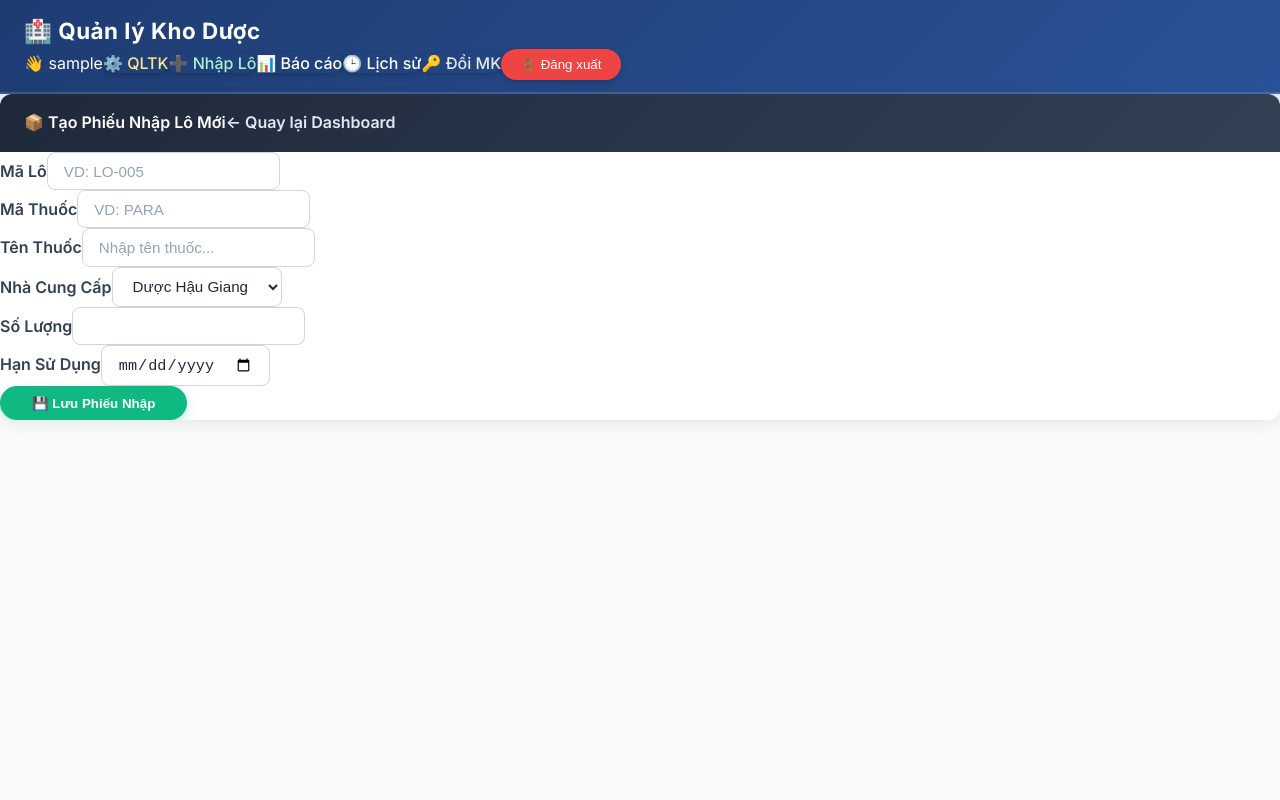
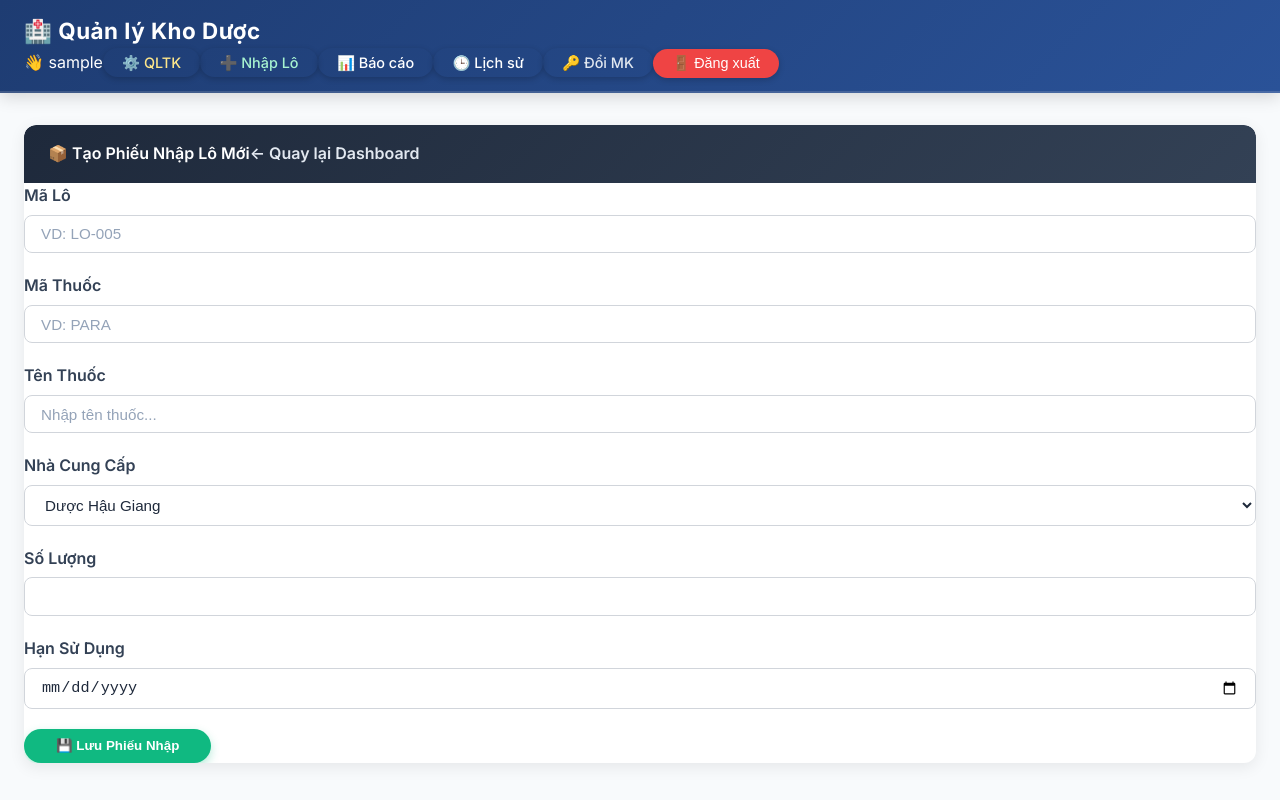
Before and after one commit to ThienSon-H/B2205909_CT518_QuanLyKhoDuoc, a React (Vite) app in the folder client/: page /nhap-lo in a window 1280 px wide. Built offline with nearby package versions, Linux system fonts and the light colour scheme; sample sign-in values are in the browser's storage.

Commit message:
Chỉnh sửa giao diện.

```diff
--- a/client/src/index.css
+++ b/client/src/index.css
@@ -370,3 +370,92 @@ label {
 .table-custom strong {
   color: #1e293b;
 }
+
+/* ---------- Page Layout ---------- */
+.page-wrapper {
+  max-width: 1400px;
+  margin: 0 auto;
+  padding: 2rem 1.5rem;
+}
+
+@media (max-width: 768px) {
+  .page-wrapper {
+    padding: 1rem;
+  }
+}
+
+/* ---------- Navbar adjustments ---------- */
+.navbar-custom .container-fluid {
+  max-width: 1400px;
+  margin: 0 auto;
+}
+
+.navbar-custom .nav-buttons {
+  display: flex;
+  gap: 0.5rem;
+  align-items: center;
+}
+
+/* ---------- Card header border-radius fix ---------- */
+.card-custom .card-header {
+  border-radius: var(--border-radius) var(--border-radius) 0 0;
+}
+
+/* ---------- Form groups spacing ---------- */
+.form-control-custom,
+.form-select-custom {
+  margin-bottom: 0.25rem;
+}
+
+/* ---------- Table responsive padding ---------- */
+.table-custom th:first-child,
+.table-custom td:first-child {
+  padding-left: 1.5rem;
+}
+.table-custom th:last-child,
+.table-custom td:last-child {
+  padding-right: 1.5rem;
+}
+
+/* ---------- Dashboard header responsive ---------- */
+.dashboard-header {
+  flex-wrap: wrap;
+  gap: 1rem;
+}
+
+/* ---------- Auth card fix ---------- */
+.auth-card {
+  margin: 1rem;
+}
+
+/* ---------- Buttons in navbar padding ---------- */
+.navbar-custom .btn {
+  padding: 0.4rem 1.2rem;
+  font-size: 0.9rem;
+}
+
+/* ---------- Chuẩn hóa form-group ---------- */
+.form-group-custom {
+  margin-bottom: 1.25rem;
+}
+
+.form-group-custom .form-label {
+  display: block;
+  margin-bottom: 0.4rem;
+  font-weight: 600;
+  color: #334155;
+}
+
+.form-group-custom .form-control-custom,
+.form-group-custom .form-select-custom {
+  width: 100%;
+  padding-left: 1rem;       /* Căn trái cố định */
+  padding-right: 1rem;
+  margin-bottom: 0;
+}
+
+/* Loại bỏ margin lệch do row g-4 */
+.form-group-custom.row {
+  margin-left: 0;
+  margin-right: 0;
+}
--- a/client/src/pages/BaoCaoPage.jsx
+++ b/client/src/pages/BaoCaoPage.jsx
@@ -26,7 +26,7 @@ function BaoCaoPage() {
   );
 
   return (
-    <div className="container-fluid py-4 px-3 px-md-4 fade-in">
+    <div className="page-wrapper fade-in">
       <div className="dashboard-header">
         <h2 className="text-primary fw-bold mb-0">📋 Báo cáo tổng tồn kho theo thuốc</h2>
         <Link to="/" className="btn btn-outline-primary-custom">
--- a/client/src/pages/ChangePasswordPage.jsx
+++ b/client/src/pages/ChangePasswordPage.jsx
@@ -57,7 +57,7 @@ function ChangePasswordPage() {
   };
 
   return (
-    <div className="container py-4 fade-in">
+    <div className="page-wrapper fade-in">
       <div className="row justify-content-center">
         <div className="col-md-6 col-lg-5">
           <div className="card-custom">
@@ -68,7 +68,7 @@ function ChangePasswordPage() {
               {message && <div className="alert alert-success alert-custom">{message}</div>}
               {error && <div className="alert alert-danger alert-custom">{error}</div>}
               <form onSubmit={handleSubmit}>
-                <div className="mb-3">
+                <div className="form-group-custom">
                   <label className="form-label fw-semibold">Mật khẩu cũ</label>
                   <input
                     type="password"
@@ -78,7 +78,7 @@ function ChangePasswordPage() {
                     required
                   />
                 </div>
-                <div className="mb-3">
+                <div className="form-group-custom">
                   <label className="form-label fw-semibold">Mật khẩu mới</label>
                   <input
                     type="password"
@@ -89,7 +89,7 @@ function ChangePasswordPage() {
                   />
                   <small className="text-muted">Ít nhất 8 ký tự, bao gồm 1 ký tự đặc biệt</small>
                 </div>
-                <div className="mb-3">
+                <div className="form-group-custom">
                   <label className="form-label fw-semibold">Xác nhận mật khẩu mới</label>
                   <input
                     type="password"
--- a/client/src/pages/DashboardPage.jsx
+++ b/client/src/pages/DashboardPage.jsx
@@ -53,7 +53,7 @@ function DashboardPage() {
   };
 
   return (
-    <div className="container-fluid py-4 px-3 px-md-4 fade-in">
+    <div className="page-wrapper fade-in">
       <div className="dashboard-header">
         <h2 className="text-primary fw-bold mb-0">📊 Bảng Tồn Kho Dược Phẩm</h2>
         <Link to="/nhap-lo" className="btn btn-success-custom">
--- a/client/src/pages/LichSuPage.jsx
+++ b/client/src/pages/LichSuPage.jsx
@@ -26,7 +26,7 @@ function LichSuPage() {
   );
 
   return (
-    <div className="container-fluid py-4 px-3 px-md-4 fade-in">
+    <div className="page-wrapper fade-in">
       <div className="dashboard-header">
         <h2 className="text-primary fw-bold mb-0">📜 Lịch sử Nhập / Xuất Kho</h2>
         <Link to="/" className="btn btn-outline-primary-custom">
--- a/client/src/pages/LoginPage.jsx
+++ b/client/src/pages/LoginPage.jsx
@@ -42,7 +42,7 @@ function LoginPage() {
         <div className="p-4">
           {error && <div className="alert alert-danger alert-custom">{error}</div>}
           <form onSubmit={handleSubmit}>
-            <div className="mb-3">
+            <div className="form-group-custom">
               <label className="form-label fw-semibold">Tên đăng nhập</label>
               <input
                 type="text"
@@ -52,7 +52,7 @@ function LoginPage() {
                 required
               />
             </div>
-            <div className="mb-3">
+            <div className="form-group-custom">
               <label className="form-label fw-semibold">Mật khẩu</label>
               <input
                 type="password"
--- a/client/src/pages/NhapLoPage.jsx
+++ b/client/src/pages/NhapLoPage.jsx
@@ -16,7 +16,7 @@ function NhapLoPage() {
     maNcc: 'DHG',
     soLuong: '',
     hanSuDung: '',
-    nguoiThucHien: user?.username || '' // khởi tạo sẵn
+    nguoiThucHien: user?.username || ''
   });
 
   const handleSubmit = async (e) => {
@@ -25,7 +25,7 @@ function NhapLoPage() {
     try {
       const payload = {
         ...form,
-        nguoiThucHien: user?.username // đảm bảo gửi kèm username
+        nguoiThucHien: user?.username
       };
       const res = await axios.post(IMPORT_URL, payload);
       if (res.data.message.includes('LỖI')) alert(res.data.message);
@@ -41,7 +41,7 @@ function NhapLoPage() {
   };
 
   return (
-    <div className="container py-4 fade-in">
+    <div className="page-wrapper fade-in">
       <div className="row justify-content-center">
         <div className="col-lg-8">
           <div className="card-custom">
@@ -52,55 +52,87 @@ function NhapLoPage() {
               </Link>
             </div>
             <div className="card-body p-4">
-              <form onSubmit={handleSubmit} className="row g-4">
+              <form onSubmit={handleSubmit}>
+                <div className="row g-4">
                   <div className="col-md-6">
-                  <label className="form-label fw-semibold">Mã Lô</label>
-                  <input className="form-control-custom w-100" placeholder="VD: LO-005"
+                    <div className="form-group-custom">
+                      <label className="form-label">Mã Lô</label>
+                      <input
+                        className="form-control-custom w-100"
+                        placeholder="VD: LO-005"
                         value={form.maLo}
                         onChange={e => setForm({...form, maLo: e.target.value.toUpperCase()})}
-                    required />
+                        required
+                      />
+                    </div>
                   </div>
                   <div className="col-md-6">
-                  <label className="form-label fw-semibold">Mã Thuốc</label>
-                  <input className="form-control-custom w-100" placeholder="VD: PARA"
+                    <div className="form-group-custom">
+                      <label className="form-label">Mã Thuốc</label>
+                      <input
+                        className="form-control-custom w-100"
+                        placeholder="VD: PARA"
                         value={form.maThuoc}
                         onChange={e => setForm({...form, maThuoc: e.target.value.toUpperCase()})}
-                    required />
+                        required
+                      />
+                    </div>
                   </div>
                   <div className="col-md-6">
-                  <label className="form-label fw-semibold">Tên Thuốc</label>
-                  <input className="form-control-custom w-100" placeholder="Nhập tên thuốc..."
+                    <div className="form-group-custom">
+                      <label className="form-label">Tên Thuốc</label>
+                      <input
+                        className="form-control-custom w-100"
+                        placeholder="Nhập tên thuốc..."
                         value={form.tenThuoc}
                         onChange={e => setForm({...form, tenThuoc: e.target.value})}
-                    required />
+                        required
+                      />
+                    </div>
                   </div>
                   <div className="col-md-6">
-                  <label className="form-label fw-semibold">Nhà Cung Cấp</label>
-                  <select className="form-select-custom w-100"
+                    <div className="form-group-custom">
+                      <label className="form-label">Nhà Cung Cấp</label>
+                      <select
+                        className="form-select-custom w-100"
                         value={form.maNcc}
-                    onChange={e => setForm({...form, maNcc: e.target.value})}>
+                        onChange={e => setForm({...form, maNcc: e.target.value})}
+                      >
                         <option value="DHG">Dược Hậu Giang</option>
                         <option value="SANOFI">Sanofi Việt Nam</option>
                       </select>
                     </div>
+                  </div>
                   <div className="col-md-4">
-                  <label className="form-label fw-semibold">Số Lượng</label>
-                  <input type="number" className="form-control-custom w-100" min="1"
+                    <div className="form-group-custom">
+                      <label className="form-label">Số Lượng</label>
+                      <input
+                        type="number"
+                        className="form-control-custom w-100"
+                        min="1"
                         value={form.soLuong}
                         onChange={e => setForm({...form, soLuong: parseInt(e.target.value) || ''})}
-                    required />
+                        required
+                      />
+                    </div>
                   </div>
                   <div className="col-md-4">
-                  <label className="form-label fw-semibold">Hạn Sử Dụng</label>
-                  <input type="date" className="form-control-custom w-100"
+                    <div className="form-group-custom">
+                      <label className="form-label">Hạn Sử Dụng</label>
+                      <input
+                        type="date"
+                        className="form-control-custom w-100"
                         value={form.hanSuDung}
                         onChange={e => setForm({...form, hanSuDung: e.target.value})}
-                    required />
+                        required
+                      />
+                    </div>
                   </div>
                   <div className="col-12 d-flex justify-content-end mt-3">
                     <button type="submit" className="btn btn-success-custom px-5" disabled={isSubmitting}>
                       {isSubmitting ? '⏳ Đang xử lý...' : '💾 Lưu Phiếu Nhập'}
                     </button>
+                  </div>
                 </div>
               </form>
             </div>
--- a/client/src/pages/RegisterPage.jsx
+++ b/client/src/pages/RegisterPage.jsx
@@ -67,7 +67,7 @@ function RegisterPage() {
           {message && <div className="alert alert-success alert-custom">{message}</div>}
           {error && <div className="alert alert-danger alert-custom">{error}</div>}
           <form onSubmit={handleSubmit}>
-            <div className="mb-3">
+            <div className="form-group-custom">
               <label className="form-label fw-semibold">Tên đăng nhập</label>
               <input
                 type="text"
@@ -78,7 +78,7 @@ function RegisterPage() {
               />
               <small className="text-muted"><br />Ít nhất 5 ký tự, chỉ chữ và số</small>
             </div>
-            <div className="mb-3">
+            <div className="form-group-custom">
               <label className="form-label fw-semibold">Mật khẩu</label>
               <input
                 type="password"
@@ -89,7 +89,7 @@ function RegisterPage() {
               />
               <small className="text-muted"><br />Ít nhất 8 ký tự, bao gồm 1 ký tự đặc biệt</small>
             </div>
-            <div className="mb-3">
+            <div className="form-group-custom">
               <label className="form-label fw-semibold">Xác nhận mật khẩu</label>
               <input
                 type="password"
```
Also changed, not shown: client/src/App.jsx (+8 -24 lines), 17 other files (tests, documents, lock files or other folders). Lines whose indentation alone changed are shown as unchanged.
